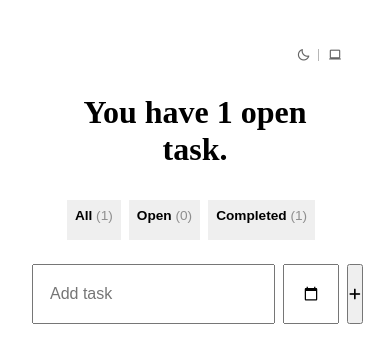
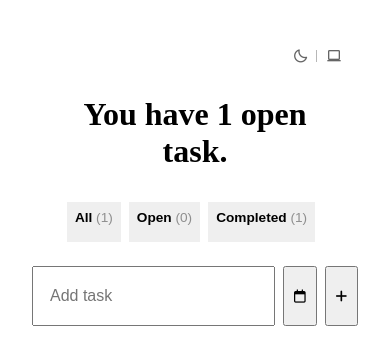
Before and after one commit to KellyBytes/sj-todo-app, a React (Vite) app: page / in a window 390 px wide. Shown: the top 364 px of the page. Built offline with nearby package versions, Linux system fonts and the light colour scheme; the HTML template or start-up script is replaced by a standard one.

Commit message:
Add Calendar icon

```diff
--- a/src/components/TodoInput.jsx
+++ b/src/components/TodoInput.jsx
@@ -1,9 +1,16 @@
-import { useState } from 'react';
+import { useState, useRef } from 'react';
 
 const TodoInput = (props) => {
   const { handleAddTodo } = props;
   const [inputValue, setInputValue] = useState('');
   const [dueDate, setDueDate] = useState('');
+  const hiddenInputRef = useRef(null);
+
+  const handleOpenDatePicker = () => {
+    if (hiddenInputRef.current) {
+      hiddenInputRef.current.showPicker();
+    }
+  };
 
   return (
     // <div className="input-container">
@@ -26,9 +33,13 @@ const TodoInput = (props) => {
         onChange={(e) => setInputValue(e.target.value)}
         placeholder="Add task"
       />
+      <button type="button" onClick={handleOpenDatePicker}>
+        <i className="fa-regular fa-calendar"></i>
+      </button>
       <input
         type="date"
-        value={dueDate}
+        ref={hiddenInputRef}
+        style={{ display: 'none' }}
         onChange={(e) => setDueDate(e.target.value)}
       />
       <button type="submit">
--- a/src/index.css
+++ b/src/index.css
@@ -44,7 +44,7 @@ h1 {
 }
 
 .mode-icons i {
-  font-size: clamp(0.875rem, 2.5vw, 1.5rem);
+  font-size: clamp(1rem, 2.5vw, 1.5rem);
   padding-left: 0.6rem;
   opacity: 0.6;
   cursor: pointer;
@@ -221,13 +221,27 @@ h1 {
   height: 60px;
   padding: 0 1rem;
   font-size: 16px;
+  position: relative;
+}
+
+/* .input-container input[type="date"]::-webkit-datetime-edit-text,
+.input-container input[type="date"]::-webkit-datetime-edit-year-field,
+.input-container input[type="date"]::-webkit-datetime-edit-month-field,
+.input-container input[type="date"]::-webkit-datetime-edit-day-field {
+  color: transparent;
+}
+
+.input-container input[type="date"]::-webkit-calendar-picker-indicator {
+  position: absolute;
+  right: 1rem;
 }
 
 .input-container input:nth-child(2) {
   flex: 0;
   width: 3.5rem;
+  color: #888;
   cursor: pointer;
-}
+} */
 
 .input-container button {
   height: 60px;
```
